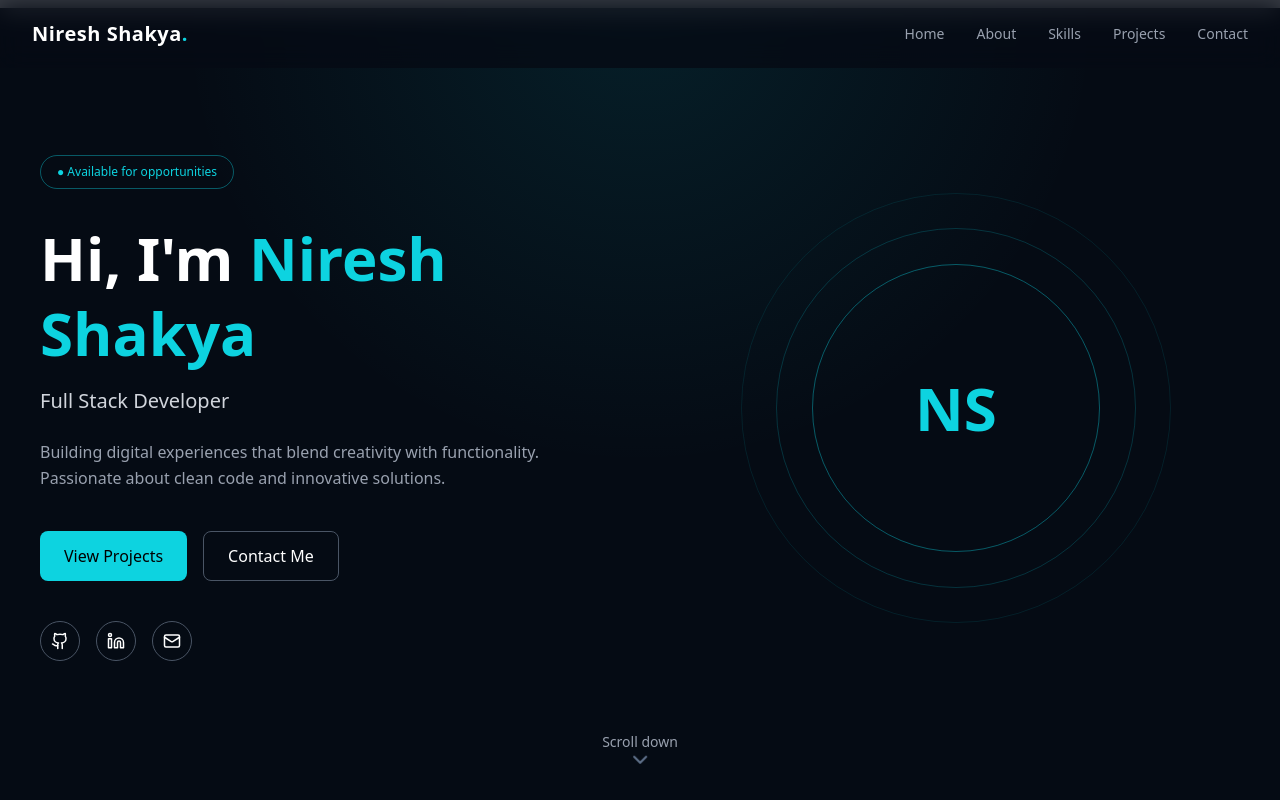
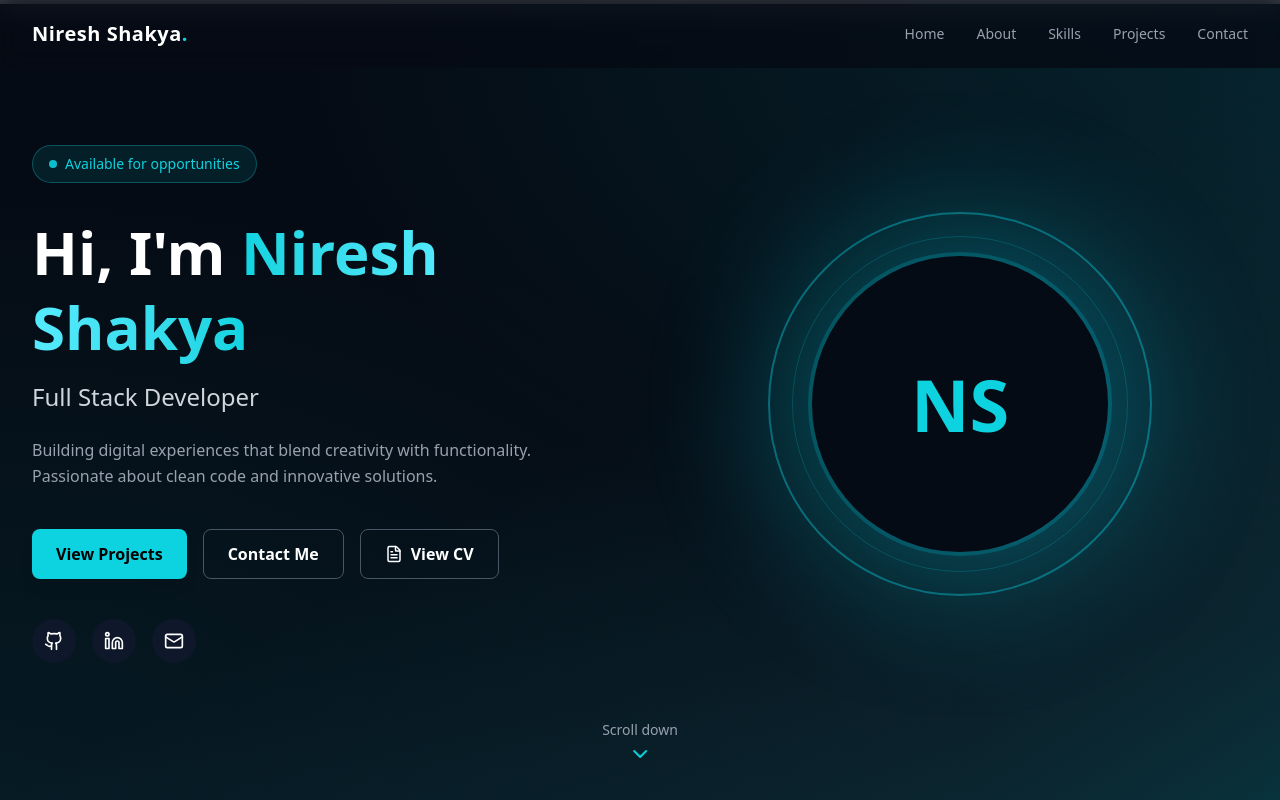
Before and after one commit to Niresh-sh/nireshshakya, a React (Vite) app: page / in a window 1280 px wide. Shown: the top 800 px of the page. Built offline with nearby package versions, Linux system fonts and the light colour scheme.

Commit message:
added cv and modified UI

```diff
--- a/package.json
+++ b/package.json
@@ -14,6 +14,7 @@
     "lucide-react": "^0.562.0",
     "react": "^19.2.0",
     "react-dom": "^19.2.0",
+    "react-hot-toast": "^2.6.0",
     "react-icons": "^5.5.0",
     "react-router-dom": "^7.11.0",
     "tailwindcss": "^4.1.18"
--- a/src/Components/Contacts.jsx
+++ b/src/Components/Contacts.jsx
@@ -1,5 +1,6 @@
 import React from "react";
-import { Github, Linkedin,Facebook } from "lucide-react"
+import { Github, Linkedin, Facebook } from "lucide-react";
+import toast, { Toaster } from "react-hot-toast";
 export default function Contact() {
   const [result, setResult] = React.useState("");
 
@@ -12,55 +13,57 @@ export default function Contact() {
 
     const response = await fetch("https://api.web3forms.com/submit", {
       method: "POST",
-      body: formData
+      body: formData,
     });
 
     const data = await response.json();
 
     if (data.success) {
-      setResult("Form Submitted Successfully");
+      toast.success("Form Submitted Successfully");
       event.target.reset();
+      setResult("");
     } else {
       console.log("Error", data);
+      toast.error(`Error: ${data.message}`);
       setResult(data.message);
     }
   };
   return (
-    <section className="relative py-24 bg-[#050b14] overflow-hidden">
-
+    <section className="relative  bg-[#050b14] overflow-hidden">
+      <Toaster position="top-center" reverseOrder={false} />
       {/* Background glow */}
-      <div className="absolute inset-0
-        bg-[radial-gradient(circle_at_bottom,#0dd3e015,transparent_45%)]">
-      </div>
+      <div
+        className="absolute inset-0
+        bg-[radial-gradient(circle_at_bottom,#0dd3e015,transparent_45%)]"
+      ></div>
 
       <div className="max-w-7xl mx-auto px-8 relative z-10">
-
         {/* Header */}
         <div className="text-center mb-16">
-          <p className="text-sm tracking-widest text-[#0dd3e0] mb-4">
-            CONTACT
-          </p>
+          <p className="text-sm tracking-widest text-[#0dd3e0] mb-4">CONTACT</p>
           <h2 className="text-3xl md:text-5xl font-bold mb-4">
             Let's <span className="text-[#0dd3e0]">Work</span> Together
           </h2>
           <p className="text-gray-400 max-w-2xl mx-auto">
-            Have a project in mind? I’d love to hear from you.
-            Send me a message and let’s create something amazing together.
+            Have a project in mind? I’d love to hear from you. Send me a message
+            and let’s create something amazing together.
           </p>
         </div>
 
         {/* Content */}
         <div className="grid md:grid-cols-2 gap-25 items-start pl-25">
-
           {/* Form */}
-          <div className="bg-[#0b1320]/80 backdrop-blur-md
-            border border-white/10 rounded-2xl p-8">
+          <div
+            className="bg-[#0b1320]/80 backdrop-blur-md
+            border border-white/10 rounded-2xl p-8"
+          >
             <form onSubmit={onSubmit} className="space-y-6">
               <div>
                 <label className="text-sm text-gray-400">Name</label>
                 <input
                   type="text"
                   placeholder="Your name"
+                  name="name"
                   className="mt-2 w-full px-4 py-3 rounded-lg
                   bg-[#050b14] border border-white/10
                   focus:border-[#0dd3e0]/50 outline-none text-sm"
@@ -72,6 +75,7 @@ export default function Contact() {
                 <input
                   type="email"
                   placeholder="you@email.com"
+                  name="email"
                   className="mt-2 w-full px-4 py-3 rounded-lg
                   bg-[#050b14] border border-white/10
                   focus:border-[#0dd3e0]/50 outline-none text-sm"
@@ -81,6 +85,8 @@ export default function Contact() {
               <div>
                 <label className="text-sm text-gray-400">Message</label>
                 <textarea
+                  name="message"
+                  required
                   rows="4"
                   placeholder="Tell me about your project..."
                   className="mt-2 w-full px-4 py-3 rounded-lg
@@ -90,21 +96,24 @@ export default function Contact() {
               </div>
 
               <button
+                type="submit"
                 className="w-full py-3 rounded-lg text-sm font-medium
                 bg-[#0dd3e0] text-[#050b14]
                 hover:opacity-90 transition"
               >
                 Send Message
               </button>
+              <span>{result}</span>
             </form>
           </div>
 
           {/* Contact Info */}
           <div className="space-y-8">
-
             <div className="flex items-start gap-4">
-              <div className="w-10 h-10 flex items-center justify-center
-                rounded-lg bg-[#0b1320]/80 border border-white/10 text-[#0dd3e0]">
+              <div
+                className="w-10 h-10 flex items-center justify-center
+                rounded-lg bg-[#0b1320]/80 border border-white/10 text-[#0dd3e0]"
+              >
                 @
               </div>
               <div>
@@ -125,8 +134,10 @@ export default function Contact() {
             </div> */}
 
             <div className="flex items-start gap-4">
-              <div className="w-10 h-10 flex items-center justify-center
-                rounded-lg bg-[#0b1320]/80 border border-white/10 text-[#0dd3e0]">
+              <div
+                className="w-10 h-10 flex items-center justify-center
+                rounded-lg bg-[#0b1320]/80 border border-white/10 text-[#0dd3e0]"
+              >
                 ⌖
               </div>
               <div>
@@ -139,10 +150,12 @@ export default function Contact() {
             <div>
               <p className="text-gray-400 mb-4">Follow me on</p>
               <div className="flex gap-4">
-                <div className="w-10 h-10 flex items-center justify-center
+                <div
+                  className="w-10 h-10 flex items-center justify-center
                   rounded-lg bg-[#0b1320]/80  border-white/10
                   hover:border-[#0dd3e0]/40 hover:text-[#0dd3e0]
-                  transition cursor-pointer">
+                  transition cursor-pointer"
+                >
                   <a
                     href="https://github.com/Niresh-sh"
                     target="_blank"
@@ -153,10 +166,12 @@ export default function Contact() {
                     <Github size={18} />
                   </a>
                 </div>
-                <div className="w-10 h-10 flex items-center justify-center
+                <div
+                  className="w-10 h-10 flex items-center justify-center
                   rounded-lg bg-[#0b1320]/80  border-white/10
                   hover:border-[#0dd3e0]/40 hover:text-[#0dd3e0]
-                  transition cursor-pointer">
+                  transition cursor-pointer"
+                >
                   <a
                     href="https://www.linkedin.com/in/niresh-shakya-34b362259/"
                     target="_blank"
@@ -183,7 +198,6 @@ export default function Contact() {
                 </div> */}
               </div>
             </div>
-
           </div>
         </div>
       </div>
--- a/src/Components/HeroSection.jsx
+++ b/src/Components/HeroSection.jsx
@@ -1,104 +1,194 @@
-import { Github, Linkedin, Mail, ChevronDown } from "lucide-react"
+import { useState } from "react"
+import {
+  Github,
+  Linkedin,
+  Mail,
+  ChevronDown,
+  FileText,
+  Download,
+  X
+} from "lucide-react"
+
 
 export default function Hero({ onProjects, onContact }) {
+  const [isCVOpen, setIsCVOpen] = useState(false)
+
+  const handleDownloadCV = () => {
+    const link = document.createElement("a")
+  link.href = "/nireshcv.pdf"
+    link.download = "Niresh_Shakya_CV.pdf"
+    link.click()
+  }
+
   return (
-    <section className="relative min-h-screen flex items-center overflow-hidden bg-[#050b14] m-2">
+    <>
+      <section
+        id="home"
+        className="relative min-h-screen flex items-center justify-center overflow-hidden mt-1"
+      >
+        {/* Background */}
+        <div className="absolute inset-0 bg-linear-to-br from-[#050b14] via-[#050b14] to-[#0dd3e0]/20" />
+        <div className="absolute inset-0 bg-[radial-gradient(ellipse_at_top_right,rgba(13,211,224,0.12),transparent_55%)]" />
+        <div className="absolute inset-0 bg-[radial-gradient(ellipse_at_bottom_left,rgba(13,211,224,0.08),transparent_55%)]" />
 
-      {/* Background */}
+        {/* Grid */}
         <div className="absolute inset-0
-        bg-[radial-gradient(circle_at_top,#0dd3e020,transparent_45%)]
-        opacity-80" />
+          bg-[linear-gradient(rgba(255,255,255,0.06)_1px,transparent_1px),
+          linear-gradient(90deg,rgba(255,255,255,0.06)_1px,transparent_1px)]
+          bg-size[60px_60px]
+          mask-image[radial-gradient(ellipse_at_center,black_25%,transparent_70%)]
+        " />
 
-      <div className="max-w-7xl mx-auto px-8 grid md:grid-cols-2 gap-16 items-center relative z-10">
+        <div className="relative z-10 max-w-7xl mx-auto px-8 grid md:grid-cols-2 gap-16 items-center">
 
           {/* LEFT */}
-        <div>
+          <div className="text-center md:text-left">
             <span className="inline-flex items-center gap-2 px-4 py-2 rounded-full
-            border border-[#0dd3e0]/40 text-[#0dd3e0] text-xs mb-8">
-            ● Available for opportunities
+              bg-[#0dd3e0]/10 border border-[#0dd3e0]/30 text-[#0dd3e0]
+              text-sm font-medium mb-8">
+              <span className="w-2 h-2 rounded-full bg-[#0dd3e0] animate-pulse" />
+              Available for opportunities
             </span>
 
-          <h1 className="text-4xl md:text-6xl font-bold leading-tight">
-            Hi, I'm <span className="text-[#0dd3e0]">Niresh Shakya</span>
+            <h1 className="font-bold text-4xl sm:text-5xl md:text-6xl leading-tight">
+              Hi, I'm{" "}
+              <span className="bg-linear-to-r from-[#0dd3e0] via-cyan-300 to-[#0dd3e0]
+                bg-size[200%_100%] bg-clip-text text-transparent animate-gradient">
+                Niresh Shakya
+              </span>
             </h1>
 
-          <p className="mt-4 text-xl text-gray-300">
+            <p className="mt-4 text-xl md:text-2xl text-gray-300">
               Full Stack Developer
             </p>
 
-          <p className="mt-6 text-gray-400 max-w-xl leading-relaxed">
+            <p className="mt-6 text-gray-400 max-w-xl mx-auto md:mx-0 leading-relaxed">
               Building digital experiences that blend creativity with functionality.
               Passionate about clean code and innovative solutions.
             </p>
 
             {/* Buttons */}
-          <div className="flex gap-4 mt-10">
+            <div className="flex flex-wrap justify-center md:justify-start gap-4 mt-10">
               <button
                 onClick={onProjects}
-              className="bg-[#0dd3e0] text-black px-6 py-3 rounded-lg font-medium hover:opacity-90 transition"
+                className="px-6 py-3 rounded-lg font-semibold
+                bg-[#0dd3e0] text-black hover:opacity-90 transition shadow-lg"
               >
                 View Projects
               </button>
 
               <button
                 onClick={onContact}
-              className="border border-gray-600 px-6 py-3 rounded-lg hover:border-[#0dd3e0] transition"
+                className="px-6 py-3 rounded-lg font-semibold
+                border border-gray-600 hover:border-[#0dd3e0] transition"
               >
                 Contact Me
+              </button>
+
+              <button
+                onClick={() => setIsCVOpen(true)}
+                className="px-6 py-3 rounded-lg font-semibold flex items-center gap-2
+                border border-gray-600
+                hover:border-[#0dd3e0] hover:text-[#0dd3e0]
+                transition"
+              >
+                <FileText size={18} />
+                View CV
               </button>
             </div>
 
             {/* Socials */}
-          <div className="flex gap-4 mt-10">
+            <div className="flex justify-center md:justify-start gap-4 mt-10">
+              {[
+                { href: "https://github.com/Niresh-sh", icon: Github },
+                { href: "https://www.linkedin.com/in/niresh-shakya-34b362259/", icon: Linkedin },
+                { href: "mailto:neerace.sh@gmail.com", icon: Mail },
+              ].map(({ href, icon: Icon }, i) => (
                 <a
-              href="https://github.com/Niresh-sh"
+                  key={i}
+                  href={href}
                   target="_blank"
                   rel="noopener noreferrer"
-              className="w-10 h-10 rounded-full border border-gray-600 flex items-center justify-center
-              hover:border-[#0dd3e0] hover:text-[#0dd3e0] transition"
+                  className="p-3 rounded-full bg-[#0f172a]
+                  hover:bg-[#0dd3e0] hover:text-black
+                  transition-all duration-300"
                 >
-              <Github size={18} />
+                  <Icon size={20} />
                 </a>
-
-            <a
-              href="https://www.linkedin.com/in/niresh-shakya-34b362259/"
-              target="_blank"
-              rel="noopener noreferrer"
-              className="w-10 h-10 rounded-full border border-gray-600 flex items-center justify-center
-              hover:border-[#0dd3e0] hover:text-[#0dd3e0] transition"
-            >
-              <Linkedin size={18} />
-            </a>
-
-            <a
-              href="mailto:neerace.sh@gmail.com"
-              className="w-10 h-10 rounded-full border border-gray-600 flex items-center justify-center
-              hover:border-[#0dd3e0] hover:text-[#0dd3e0] transition"
-            >
-              <Mail size={18} />
-            </a>
+              ))}
             </div>
           </div>
 
           {/* RIGHT */}
           <div className="flex justify-center relative">
-          <div className="relative w-72 h-72 flex items-center justify-center rounded-full
-            border border-[#0dd3e0]/40">
+            <div className="relative w-72 h-72 md:w-80 md:h-80 lg:w-96 lg:h-96">
+              <div className="absolute inset-0 rounded-full
+                bg-linear-to-r from-[#0dd3e0] to-cyan-400
+                opacity-20 blur-3xl animate-pulse" />
 
-            <div className="absolute w-90 h-90 rounded-full border border-[#0dd3e0]/20" />
-            <div className="absolute w-107.5 h-107.5 rounded-full border border-[#0dd3e0]/10" />
+              <div className="absolute inset-0 rounded-full border-2 border-[#0dd3e0]/40 animate-spin-slow" />
+              <div className="absolute inset-6 rounded-full border border-[#0dd3e0]/20 animate-spin-reverse" />
 
-            <span className="text-6xl font-bold text-[#0dd3e0]">NS</span>
+              <div className="absolute inset-10 rounded-full bg-linear-to-br
+                from-[#0dd3e0]/20 to-cyan-400/20 p-1">
+                <div className="w-full h-full rounded-full bg-[#050b14]
+                  flex items-center justify-center text-6xl md:text-7xl
+                  font-bold text-[#0dd3e0]">
+                  NS
+                </div>
+              </div>
+            </div>
           </div>
         </div>
 
+        {/* Scroll */}
+        <div className="absolute bottom-8 left-1/2 -translate-x-1/2
+          hidden md:flex flex-col items-center gap-2 text-gray-400 text-sm">
+          Scroll down
+          <ChevronDown className="w-6 h-6 text-[#0dd3e0] animate-bounce" />
+        </div>
+      </section>
+
+      {/* CV MODAL */}
+      {isCVOpen && (
+        <div className="fixed inset-0 z-50 bg-black/70 backdrop-blur-sm flex items-center justify-center px-4">
+          <div className="bg-[#050b14] w-full max-w-4xl rounded-xl border border-gray-700 overflow-hidden">
+
+            {/* Header */}
+            <div className="flex items-center justify-between p-4 border-b border-gray-700">
+              <h2 className="text-lg font-semibold">My Resume / CV</h2>
+              <button
+                onClick={() => setIsCVOpen(false)}
+                className="p-2 rounded-lg hover:bg-gray-800 transition"
+              >
+                <X size={20} />
+              </button>
             </div>
 
-      {/* Scroll */}
-      <div className="absolute bottom-8 left-1/2 -translate-x-1/2 text-gray-400 text-sm">
-        Scroll down
-        <ChevronDown className="w-6 h-6 text-slate-500 mx-auto animate-bounce" />
+            {/* Preview */}
+            <div className="h-[60vh] bg-black">
+              <iframe
+                src="/nireshcv.pdf"
+                title="CV Preview"
+                className="w-full h-full"
+              />
             </div>
-    </section>
+
+            {/* Footer */}
+            <div className="p-4 border-t border-gray-700">
+              <button
+                onClick={handleDownloadCV}
+                className="w-full flex items-center justify-center gap-2
+                bg-[#0dd3e0] text-black font-semibold py-3 rounded-lg
+                hover:opacity-90 transition"
+              >
+                <Download size={18} />
+                Download CV
+              </button>
+            </div>
+          </div>
+        </div>
+      )}
+    </>
   )
 }
--- a/src/Pages/Portfolio.jsx
+++ b/src/Pages/Portfolio.jsx
@@ -1,25 +1,25 @@
-import { useRef } from "react"
-import Navbar from "../Components/Navbar"
-import Home from "../Components/HeroSection"
-import About from "../Components/About"
-import Skills from "../Components/Skills"
-import Projects from "../Components/Projects"
-import Contact from "../Components/Contacts"
-import Footer from "../Components/Footer"
+import { useRef } from "react";
+import Navbar from "../Components/Navbar";
+import Home from "../Components/HeroSection";
+import About from "../Components/About";
+import Skills from "../Components/Skills";
+import Projects from "../Components/Projects";
+import Contact from "../Components/Contacts";
+import Footer from "../Components/Footer";
 
 export default function Portfolio() {
-  const homeRef = useRef(null)
-  const aboutRef = useRef(null)
-  const skillsRef = useRef(null)
-  const projectsRef = useRef(null)
-  const contactRef = useRef(null)
+  const homeRef = useRef(null);
+  const aboutRef = useRef(null);
+  const skillsRef = useRef(null);
+  const projectsRef = useRef(null);
+  const contactRef = useRef(null);
 
   const scrollToSection = (ref) => {
     ref.current?.scrollIntoView({
       behavior: "smooth",
       block: "start",
-    })
-  }
+    });
+  };
 
   return (
     <>
@@ -32,7 +32,14 @@ export default function Portfolio() {
       />
 
       <section ref={homeRef}>
-        <Home />
+        <Home
+          onProjects={() =>
+            projectsRef.current?.scrollIntoView({ behavior: "smooth" })
+          }
+          onContact={() =>
+            contactRef.current?.scrollIntoView({ behavior: "smooth" })
+          }
+        />
       </section>
 
       <section ref={aboutRef}>
@@ -52,5 +59,5 @@ export default function Portfolio() {
         <Footer />
       </section>
     </>
-  )
+  );
 }
```
Also changed, not shown: 2 other files (tests, documents, lock files or other folders). Lines whose indentation alone changed are shown as unchanged.
